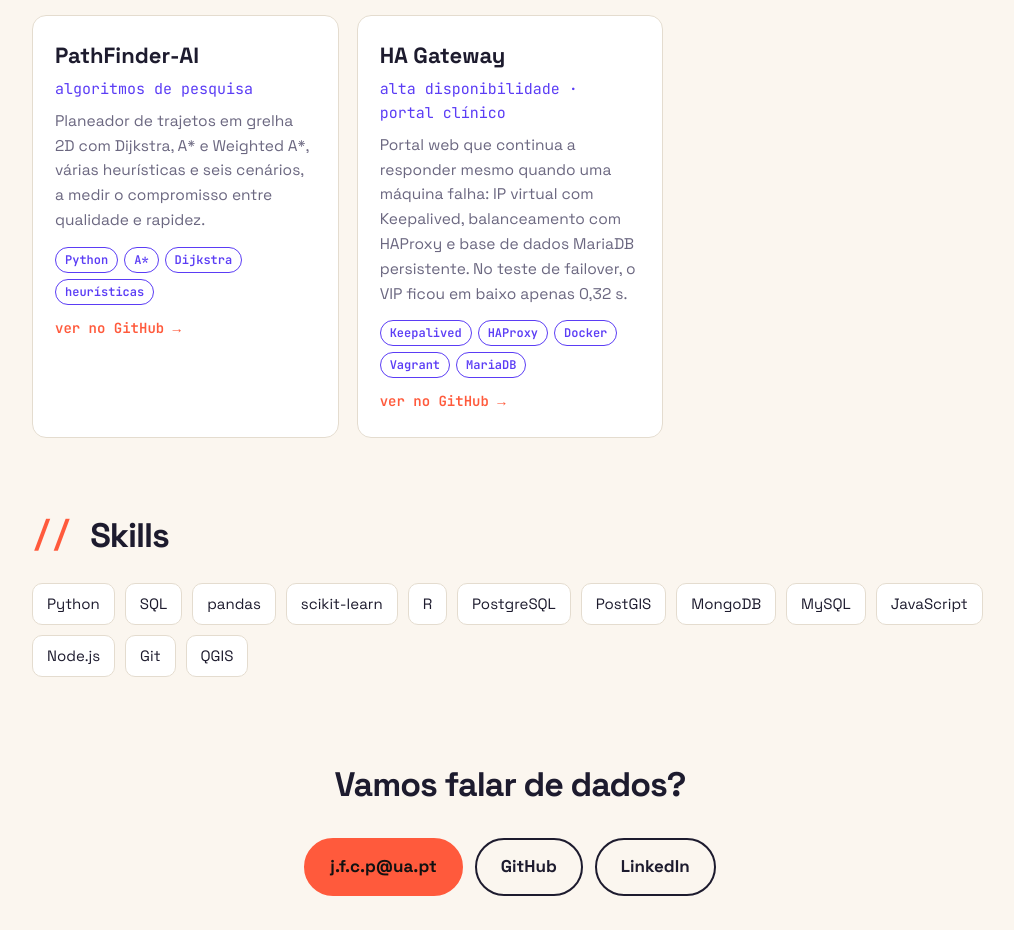
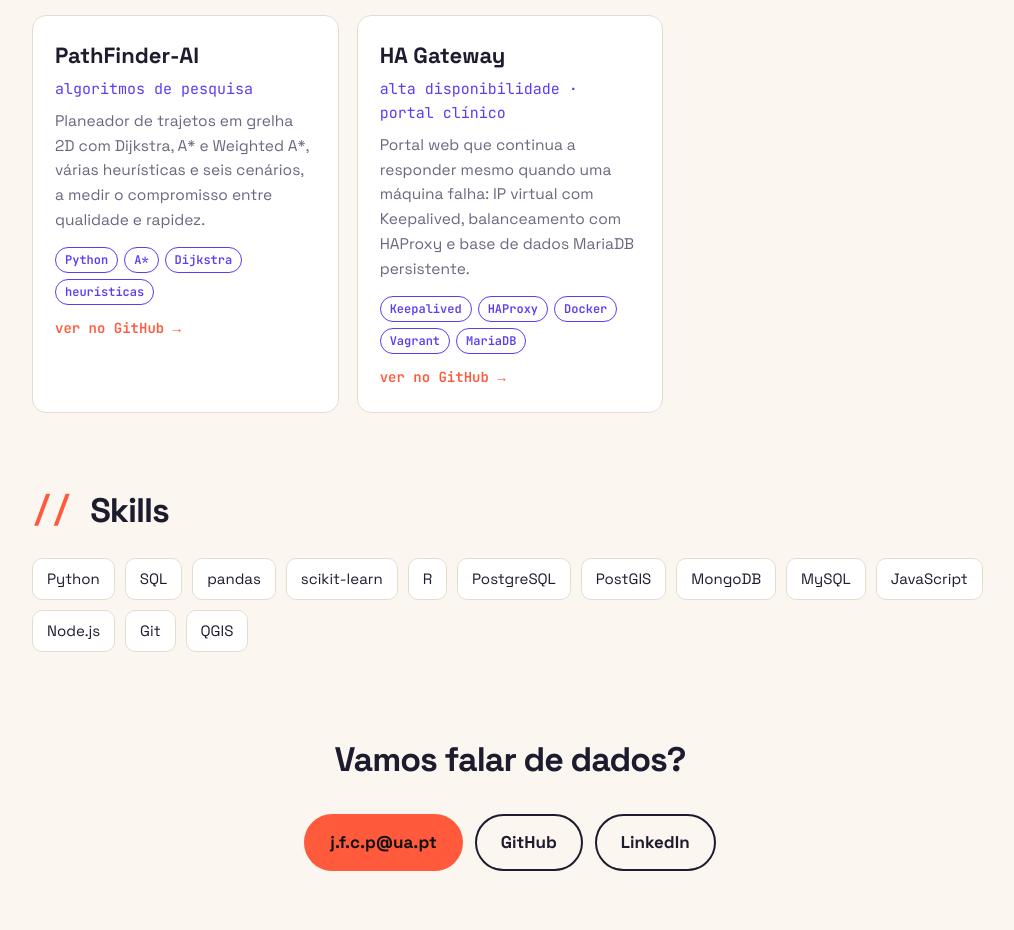
Before and after one commit to jfcp14/portefolio, a plain HTML site: page index.html in a window 1280 px wide. Shown: the part 1420-2350 px from the top of the page, without its empty margins (130-1144 px from the left). Drawn offline with Linux system fonts and the light colour scheme.

Commit message:
Update index.html

```diff
--- a/index.html
+++ b/index.html
@@ -68,7 +68,7 @@ footer{text-align:center;color:var(--mut);font-size:13px;padding:20px 0 30px;fon
 <div class="card"><h3>EcoTrail</h3><div class="tag">GIS full-stack</div><p>Mapa interativo de trilhos em Aveiro. Fiquei com os dados espaciais em PostGIS, combinados com MongoDB para o conteúdo multimédia.</p><div class="chips"><span>PostGIS</span><span>MongoDB</span><span>Node.js</span><span>Leaflet</span></div><a href="https://github.com/jfcp14/EcoTrail">ver no GitHub →</a></div>
 <div class="card"><h3>SaúdeDigital</h3><div class="tag">web app</div><p>Portal onde o paciente guarda exames e gera links temporários (48h) para o médico ver os relatórios sem login. Queries parametrizadas e arquitetura MVC.</p><div class="chips"><span>Node.js</span><span>Express</span><span>MySQL</span><span>Cloudinary</span></div><a href="https://github.com/jfcp14/SaudeDigital">ver no GitHub →</a></div>
 <div class="card"><h3>PathFinder-AI</h3><div class="tag">algoritmos de pesquisa</div><p>Planeador de trajetos em grelha 2D com Dijkstra, A* e Weighted A*, várias heurísticas e seis cenários, a medir o compromisso entre qualidade e rapidez.</p><div class="chips"><span>Python</span><span>A*</span><span>Dijkstra</span><span>heurísticas</span></div><a href="https://github.com/jfcp14/PathFinder-AI">ver no GitHub →</a></div>
-<div class="card"><h3>HA Gateway</h3><div class="tag">alta disponibilidade · portal clínico</div><p>Portal web que continua a responder mesmo quando uma máquina falha: IP virtual com Keepalived, balanceamento com HAProxy e base de dados MariaDB persistente. No teste de failover, o VIP ficou em baixo apenas 0,32 s.</p><div class="chips"><span>Keepalived</span><span>HAProxy</span><span>Docker</span><span>Vagrant</span><span>MariaDB</span></div><a href="https://github.com/jfcp14/-HAProxy-Gateway-Project">ver no GitHub →</a></div>
+<div class="card"><h3>HA Gateway</h3><div class="tag">alta disponibilidade · portal clínico</div><p>Portal web que continua a responder mesmo quando uma máquina falha: IP virtual com Keepalived, balanceamento com HAProxy e base de dados MariaDB persistente.</p><div class="chips"><span>Keepalived</span><span>HAProxy</span><span>Docker</span><span>Vagrant</span><span>MariaDB</span></div><a href="https://github.com/jfcp14/-HAProxy-Gateway-Project">ver no GitHub →</a></div>
 </div></section>
 
 <section id="skills" class="rv"><h2>Skills</h2>
```
